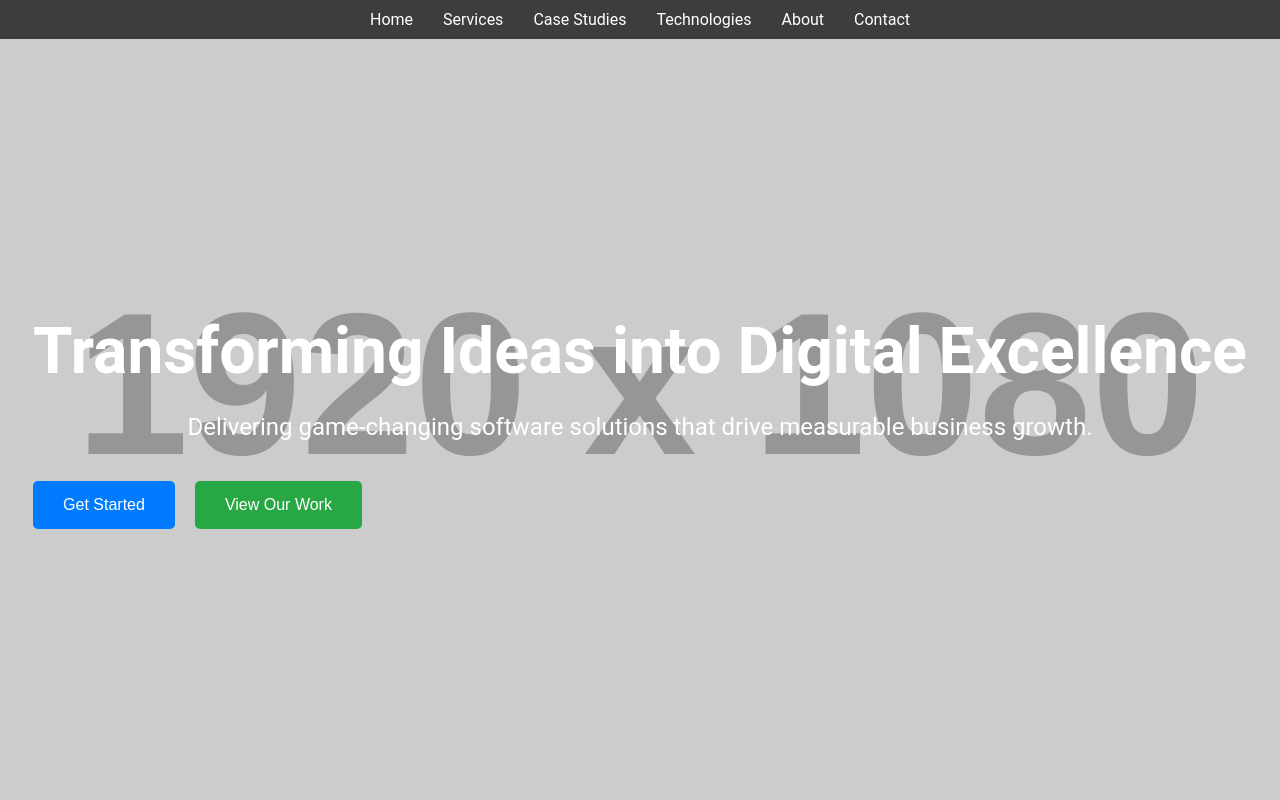
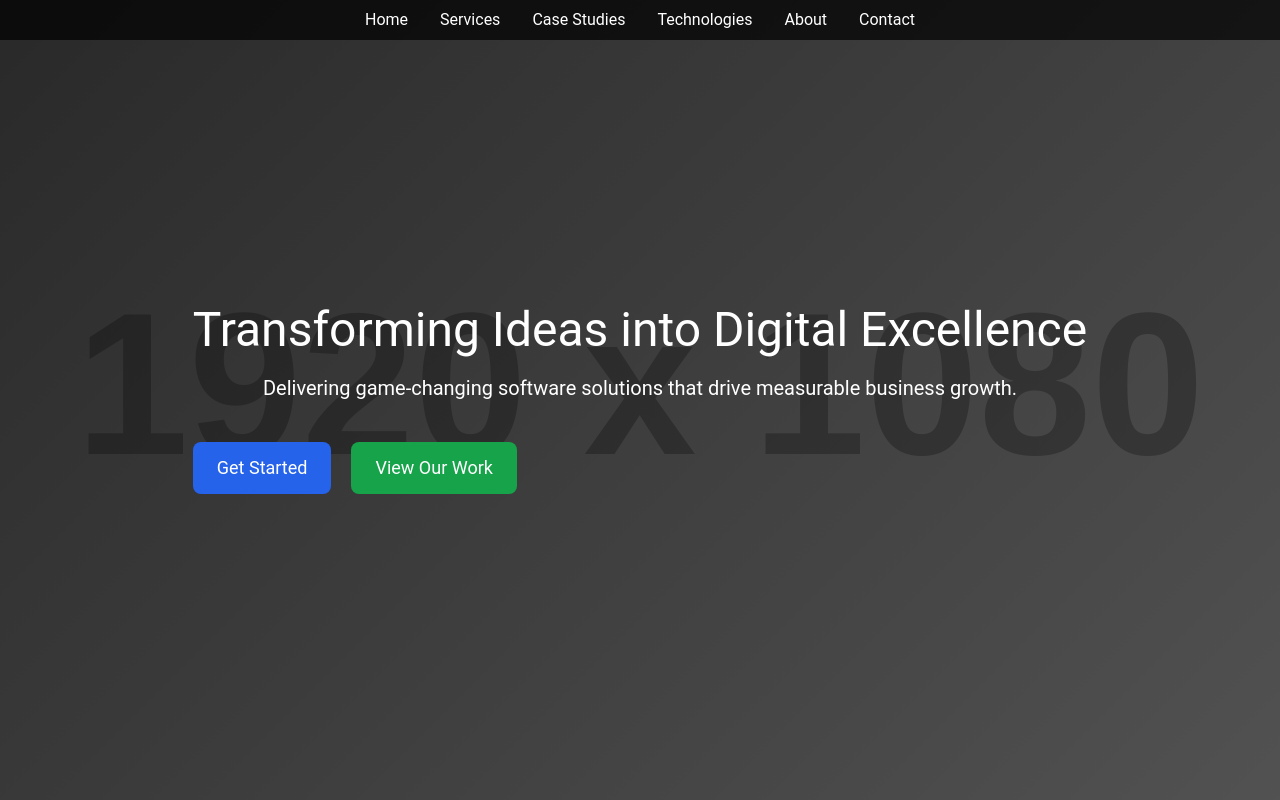
Before and after one commit to Brannyaj/synvra, a Next.js app in the folder frontend/: page / in a window 1280 px wide. Shown: the top 800 px of the page. Built offline with nearby package versions, Linux system fonts and the light colour scheme.

Commit message:
Add 3D elements with Three.js

```diff
--- a/frontend/package.json
+++ b/frontend/package.json
@@ -14,13 +14,15 @@
     "framer-motion": "^11.0.3",
     "next": "14.1.0",
     "react": "^18",
-    "react-dom": "^18"
+    "react-dom": "^18",
+    "three": "^0.175.0"
   },
   "devDependencies": {
     "@netlify/plugin-nextjs": "^5.10.5",
     "@types/node": "^20",
     "@types/react": "^18",
     "@types/react-dom": "^18",
+    "@types/three": "^0.175.0",
     "autoprefixer": "^10.0.1",
     "eslint": "^8",
     "eslint-config-next": "14.1.0",
--- a/frontend/src/pages/HomePage.css
+++ b/frontend/src/pages/HomePage.css
@@ -1,80 +1,58 @@
+@tailwind base;
+@tailwind components;
+@tailwind utilities;
+
 body {
-  margin: 0;
+  @apply bg-gray-900 text-white;
   font-family: 'Roboto', sans-serif;
 }
 
 .hero-section {
-  background: url('https://via.placeholder.com/1920x1080') no-repeat center center/cover;
-  height: 100vh;
-  display: flex;
-  flex-direction: column;
-  justify-content: center;
-  align-items: center;
-  color: #FFFFFF;
-  text-align: center;
+  @apply flex flex-col justify-center items-center h-screen text-center;
+  background: linear-gradient(135deg, rgba(0,0,0,0.8), rgba(0,0,0,0.6)), url('https://via.placeholder.com/1920x1080') no-repeat center center/cover;
   animation: fadeIn 2s ease-in;
 }
 
 .navbar {
-  position: fixed;
-  top: 0;
-  width: 100%;
-  background: rgba(0, 0, 0, 0.7);
-  padding: 10px 0;
-  display: flex;
-  justify-content: center;
-  z-index: 1000;
+  @apply fixed top-0 w-full bg-black bg-opacity-70 py-2 flex justify-center z-50;
 }
 
 .nav-link {
-  margin: 0 15px;
-  color: #FFFFFF;
-  text-decoration: none;
-  transition: color 0.3s ease;
+  @apply mx-4 text-white no-underline transition-colors duration-300;
 }
 
 .nav-link:hover {
-  color: #FFD700;
+  @apply text-yellow-400;
 }
 
 .hero-title {
-  font-size: 4em;
-  margin-bottom: 20px;
+  @apply text-5xl mb-5;
   animation: slideIn 1.5s ease-out;
 }
 
 .hero-subtitle {
-  font-size: 1.5em;
-  margin-bottom: 40px;
+  @apply text-xl mb-10;
   animation: slideIn 2s ease-out;
 }
 
 .cta-buttons {
-  display: flex;
-  gap: 20px;
+  @apply flex gap-5;
 }
 
 .cta-button {
-  padding: 15px 30px;
-  border: none;
-  border-radius: 5px;
-  cursor: pointer;
-  font-size: 1em;
-  transition: background-color 0.3s ease;
+  @apply px-6 py-3 rounded-lg text-lg transition-colors duration-300;
 }
 
 .cta-button.primary {
-  background-color: #007BFF;
-  color: #FFFFFF;
+  @apply bg-blue-600 text-white;
 }
 
 .cta-button.secondary {
-  background-color: #28A745;
-  color: #FFFFFF;
+  @apply bg-green-600 text-white;
 }
 
 .cta-button:hover {
-  background-color: #0056b3;
+  @apply bg-blue-800;
 }
 
 @keyframes fadeIn {
--- a/frontend/src/pages/index.tsx
+++ b/frontend/src/pages/index.tsx
@@ -1,7 +1,38 @@
-import React from 'react';
+import React, { useEffect } from 'react';
+import * as THREE from 'three';
 import './HomePage.css';
 
 const HomePage = () => {
+  useEffect(() => {
+    const scene = new THREE.Scene();
+    const camera = new THREE.PerspectiveCamera(75, window.innerWidth / window.innerHeight, 0.1, 1000);
+    const renderer = new THREE.WebGLRenderer({ alpha: true });
+    renderer.setSize(window.innerWidth, window.innerHeight);
+    document.body.appendChild(renderer.domElement);
+
+    const geometry = new THREE.BoxGeometry();
+    const material = new THREE.MeshBasicMaterial({ color: 0x00ff00 });
+    const cube = new THREE.Mesh(geometry, material);
+    scene.add(cube);
+
+    camera.position.z = 5;
+
+    const animate = function () {
+      requestAnimationFrame(animate);
+
+      cube.rotation.x += 0.01;
+      cube.rotation.y += 0.01;
+
+      renderer.render(scene, camera);
+    };
+
+    animate();
+
+    return () => {
+      document.body.removeChild(renderer.domElement);
+    };
+  }, []);
+
   return (
     <div className="hero-section">
       <nav className="navbar">
```
Also changed, not shown: 1 other file (tests, documents, lock files or other folders).
